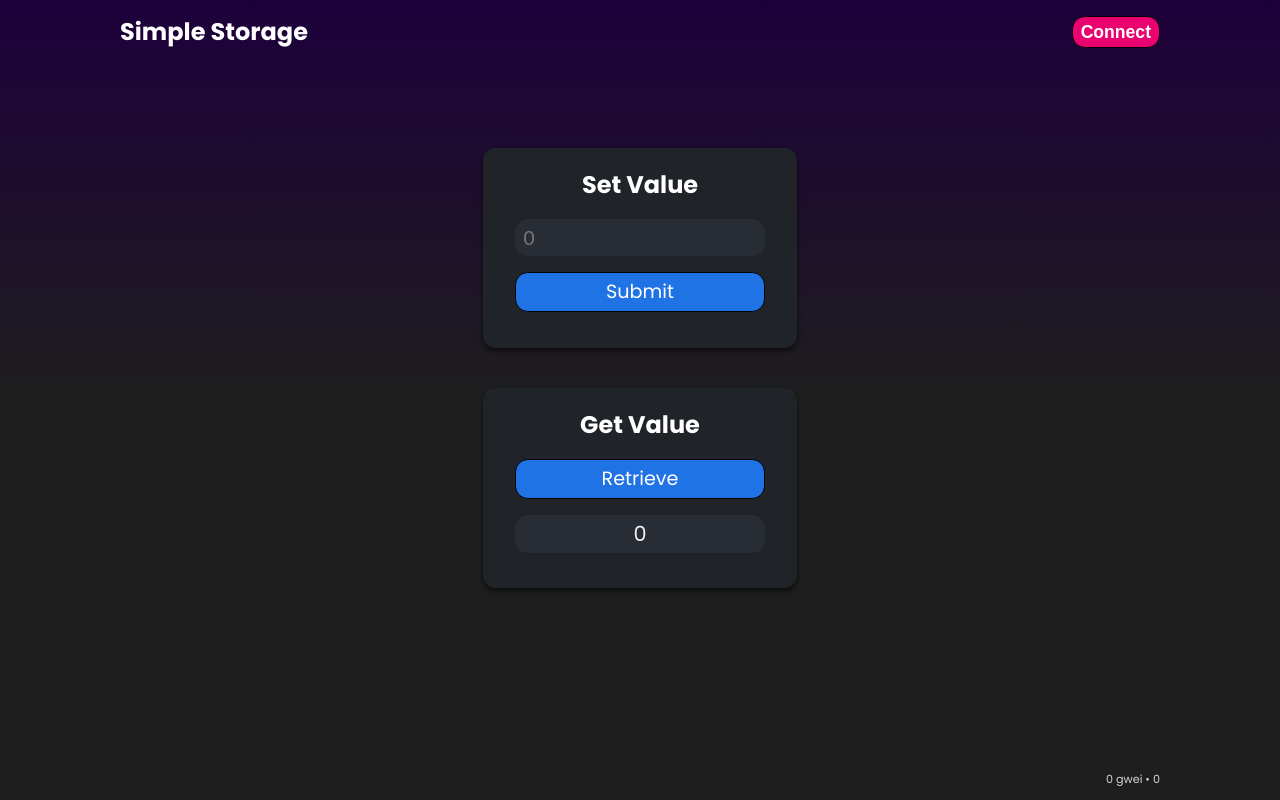
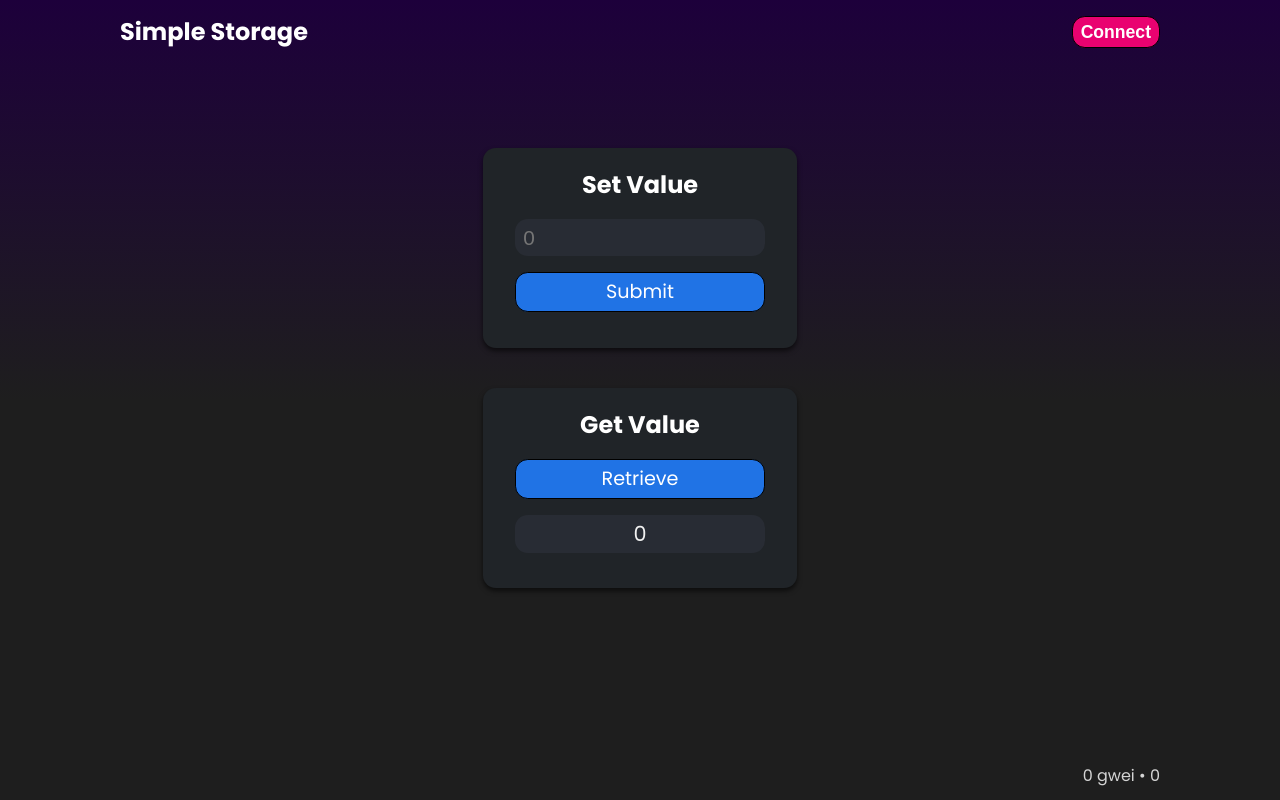
Before and after one commit to keeneyetact/ethereum-react, a React (Create React App) app in the folder frontend/: page / in a window 1280 px wide. Built offline with nearby package versions, Linux system fonts and the light colour scheme.

Commit message:
increase footer font size

```diff
--- a/frontend/src/App.css
+++ b/frontend/src/App.css
@@ -157,7 +157,7 @@ footer {
   margin-top: auto;
   justify-content: end;
   padding-bottom: 0.07rem;
-  font-size: 0.7rem;
+  /* font-size: 0.7rem; */
   color: #d4d4d4;
 }
 
```
